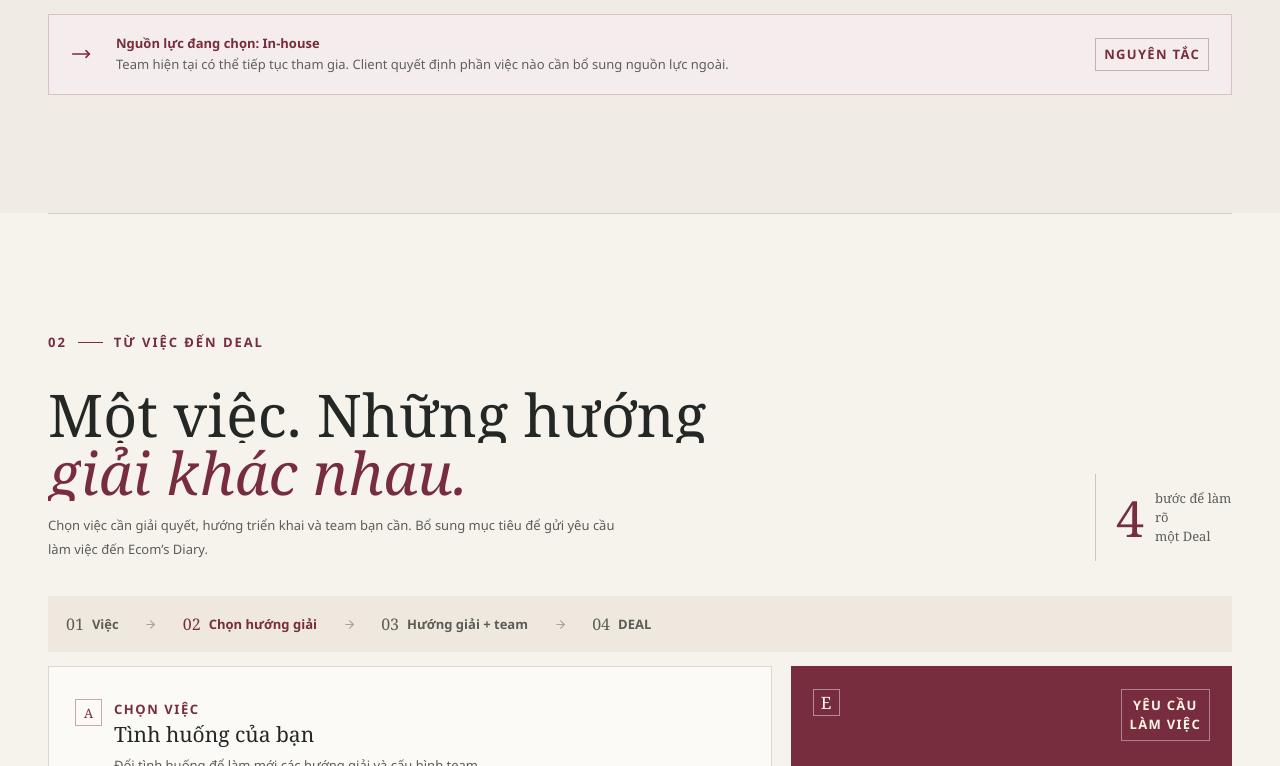
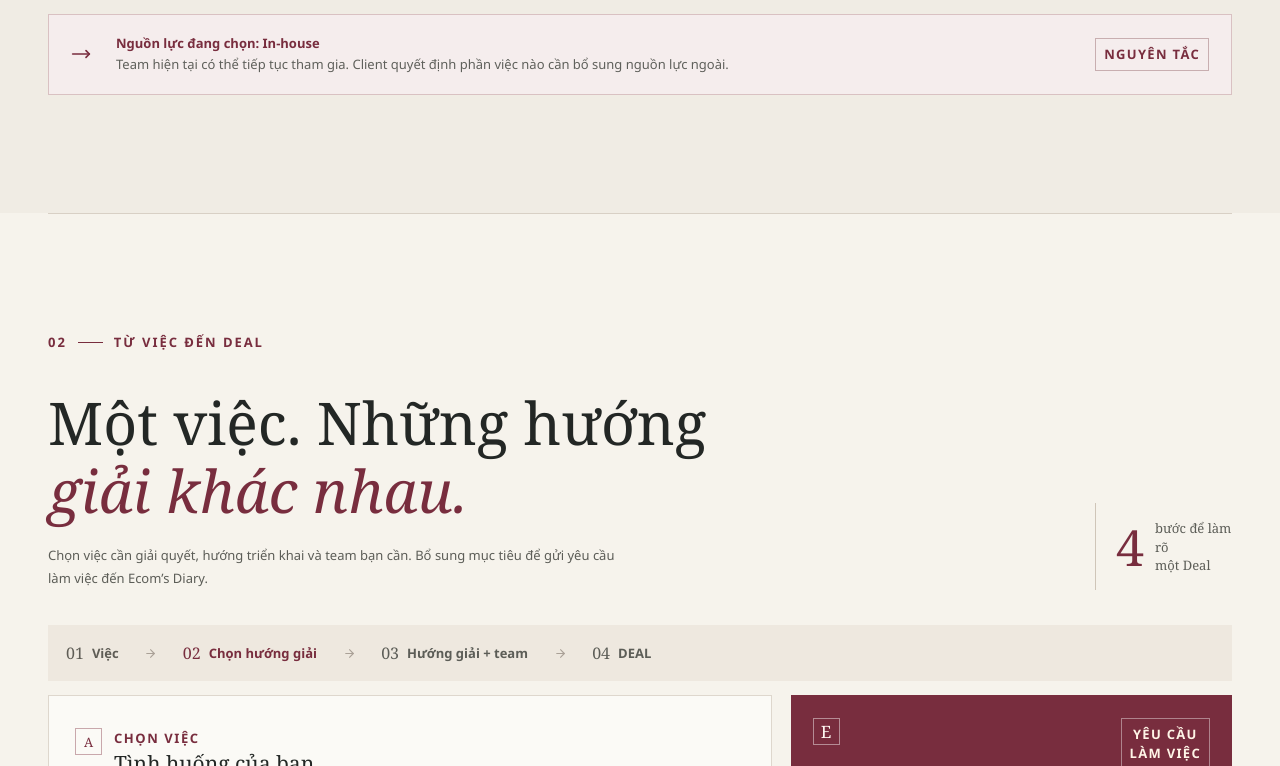
Before and after one commit to themanhhhh/demot10, a Next.js app: page / in a window 1280 px wide. Shown: the part 2034-2800 px from the top of the page. Built offline with nearby package versions, Linux system fonts and the light colour scheme.

Commit message:
feat: update flow-heading-row styling for improved layout and readability

```diff
--- a/src/app/globals.css
+++ b/src/app/globals.css
@@ -157,7 +157,7 @@ h1 em, h2 em { color: var(--burgundy); font-weight: 400; letter-spacing: 0; }
 
 .flow-section { padding-bottom: 115px; }
 .flow-heading-row { margin: 0 0 35px; display: flex; justify-content: space-between; align-items: end; gap: 40px; }
-.flow-heading-row h2 { margin-bottom: 13px; }
+.flow-heading-row h2 { margin-bottom: 13px; padding-block: .08em .12em; line-height: 1.14; }
 .flow-intro { max-width: 580px; margin: 0; color: var(--muted); font-size: 13px; line-height: 1.8; }
 .flow-aside { width: 137px; min-height: 87px; flex: 0 0 auto; padding-left: 20px; border-left: 1px solid #cfc5b8; display: flex; align-items: center; gap: 11px; color: var(--muted); font: 13px/1.45 var(--serif); }
 .aside-num { color: var(--burgundy); font: 50px/.8 var(--serif); }
--- a/src/hooks/use-scroll-reveal.ts
+++ b/src/hooks/use-scroll-reveal.ts
@@ -37,7 +37,6 @@ export function useScrollReveal<T extends HTMLElement>(targets?: string) {
           splitInstances.push(SplitText.create(target, {
             type: "words, chars",
             charsClass: "reveal-char",
-            mask: "chars",
             autoSplit: true,
             onSplit: (self) => gsap.from(self.chars, {
               yPercent: -120,
```
